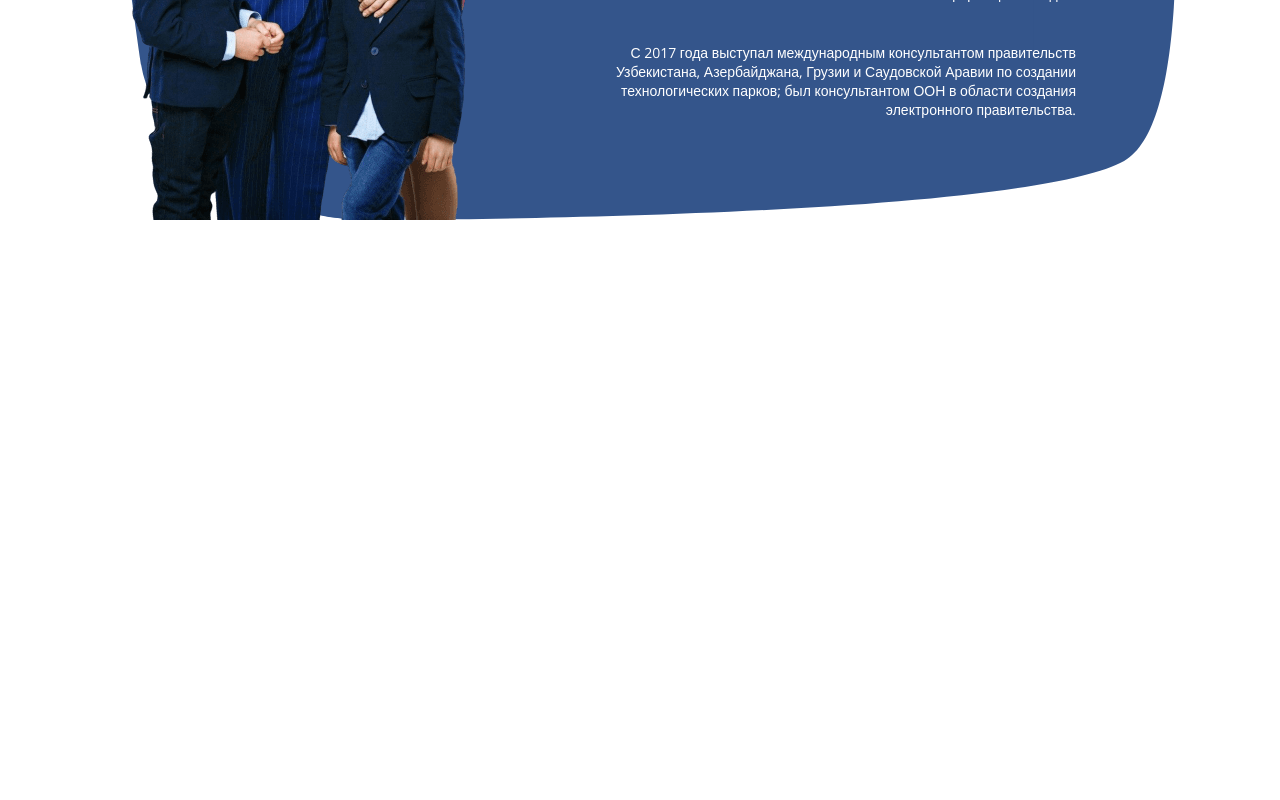
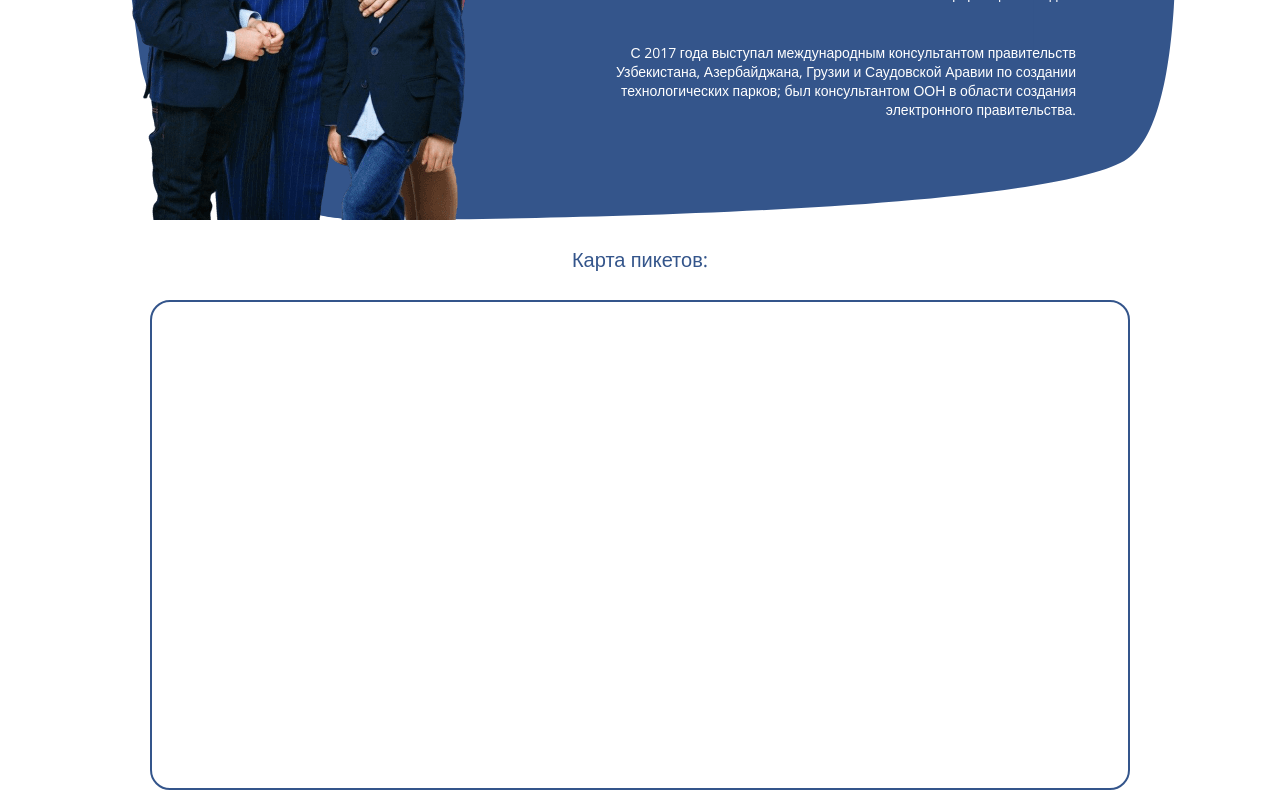
Before and after one commit to html5css3-pro/tsepkalo, a React (Create React App) app: page / in a window 1280 px wide. Shown: the part 2026-2826 px from the top of the page. Before the commit the page ends 2246 px from the top, so only its background shows below. Built offline with nearby package versions, Linux system fonts and the light colour scheme.

Commit message:
add map iframe

```diff
--- a/src/components/Map/Map.module.scss
+++ b/src/components/Map/Map.module.scss
@@ -2,5 +2,45 @@
 @import 'styles/mixins.scss';
 
 .map {
+  padding: 0 150px;
+  margin-top: 30px;
+  margin-bottom: 10px;
+  @include respond-to(lg) {
+    padding: 0 75px;
+  }
+  @include respond-to(sm) {
+    padding: 0 50px;
+  }
+  @include respond-to(xs) {
+    padding: 0 10px;
+  }
 
+  & > h2 {
+    font-family: $font;
+    color: $brand;
+    font-size: 20px;
+    text-align: center;
+    margin-bottom: 30px;
+  }
+
+  & > div {
+    max-width: 1300px;
+    margin: 0 auto;
+    position: relative;
+    overflow: hidden;
+    padding-top: 50%;
+    @include respond-to(sm) {
+      padding-top: 75%;
+    }
+
+    & iframe {
+      border: 2px $brand solid;
+      border-radius: 20px;
+      height: 100%;
+      left: 0;
+      position: absolute;
+      top: 0;
+      width: 100%;
+    }
+  }
 }
--- a/src/components/Map/index.js
+++ b/src/components/Map/index.js
@@ -1,10 +1,17 @@
-import React from 'react'
-import style from './Map.module.scss'
+import React from 'react';
+import style from './Map.module.scss';
 
 const Map = () => (
   <section className={style.map}>
+    <h2>Карта пикетов:</h2>
+    <div>
+    <iframe
+      title="yamap"
+      src="https://yandex.by/map-widget/v1/-/CCQgUNgAKB"
+      allowFullScreen
+    ></iframe>
+    </div>
+  </section>
+);
 
-  </section>
-)
-
-export default Map
+export default Map;
```
